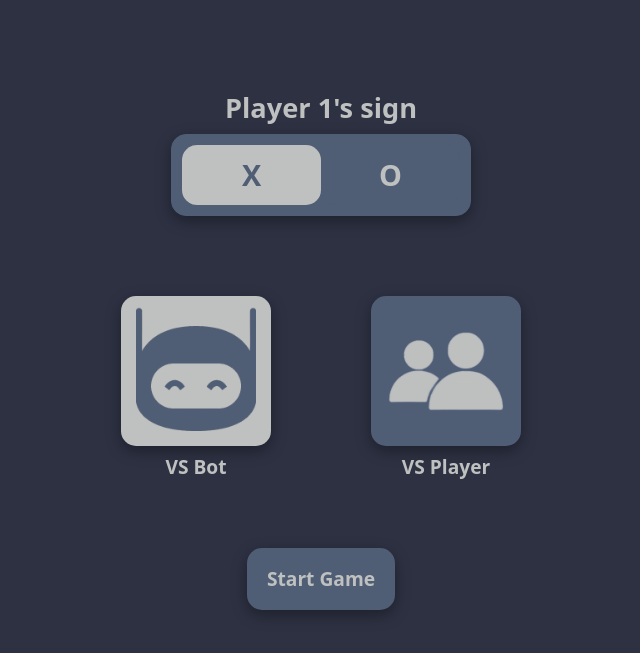
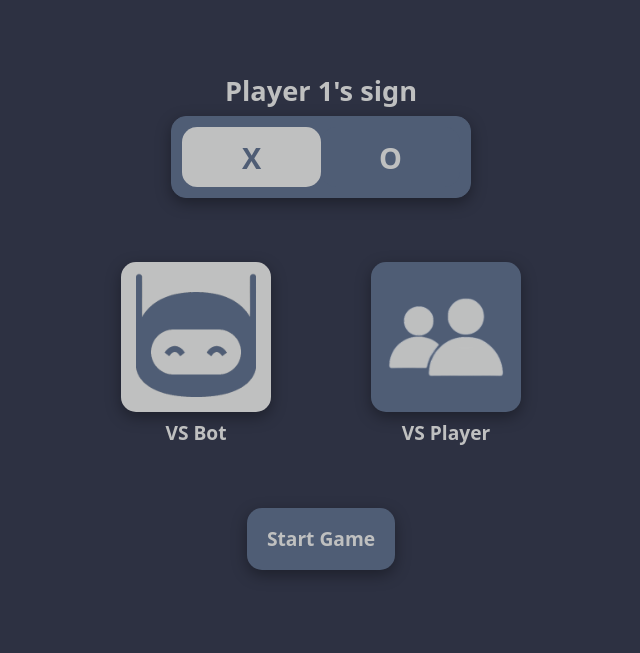
Before and after one commit to SteTisci/tic-tac-toe, a plain HTML site: page index.html in a window 1280 px wide. Shown: the part 97-750 px from the top of the page, without its empty margins (319-959 px from the left). Drawn offline with Linux system fonts and the light colour scheme.

Commit message:
modifica margini

```diff
--- a/style.css
+++ b/style.css
@@ -26,7 +26,7 @@ body {
 
 .title {
     font-size: 3.5rem;
-    margin: 5px auto 120px;
+    margin: 5px auto 8%;
     color: var(--silver);
 }
 
@@ -45,7 +45,7 @@ body {
     border-radius: 15px;
     padding: 10px;
     background-color: var(--secondary);
-    margin-bottom: 80px;
+    margin-bottom: 5%;
     box-shadow: rgba(0, 0, 0, 0.35) 0px 5px 15px;
 }
 
@@ -113,7 +113,7 @@ body {
     justify-content: center;
     width: 500px;
     gap: 100px;
-    margin: 10px 0 70px;
+    margin: 10px 0 5%;
 }
 
 .vs-bot,
```
